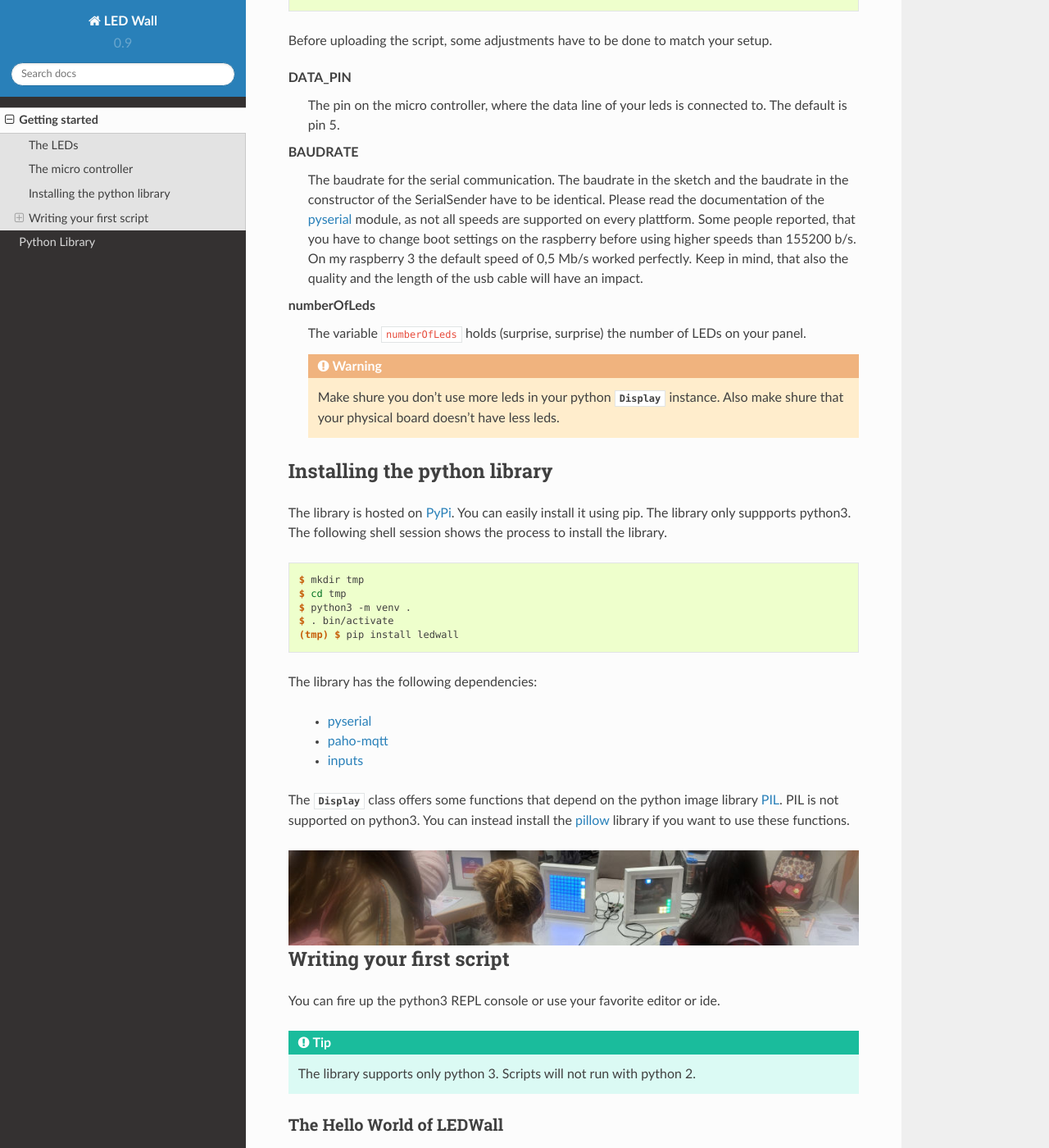
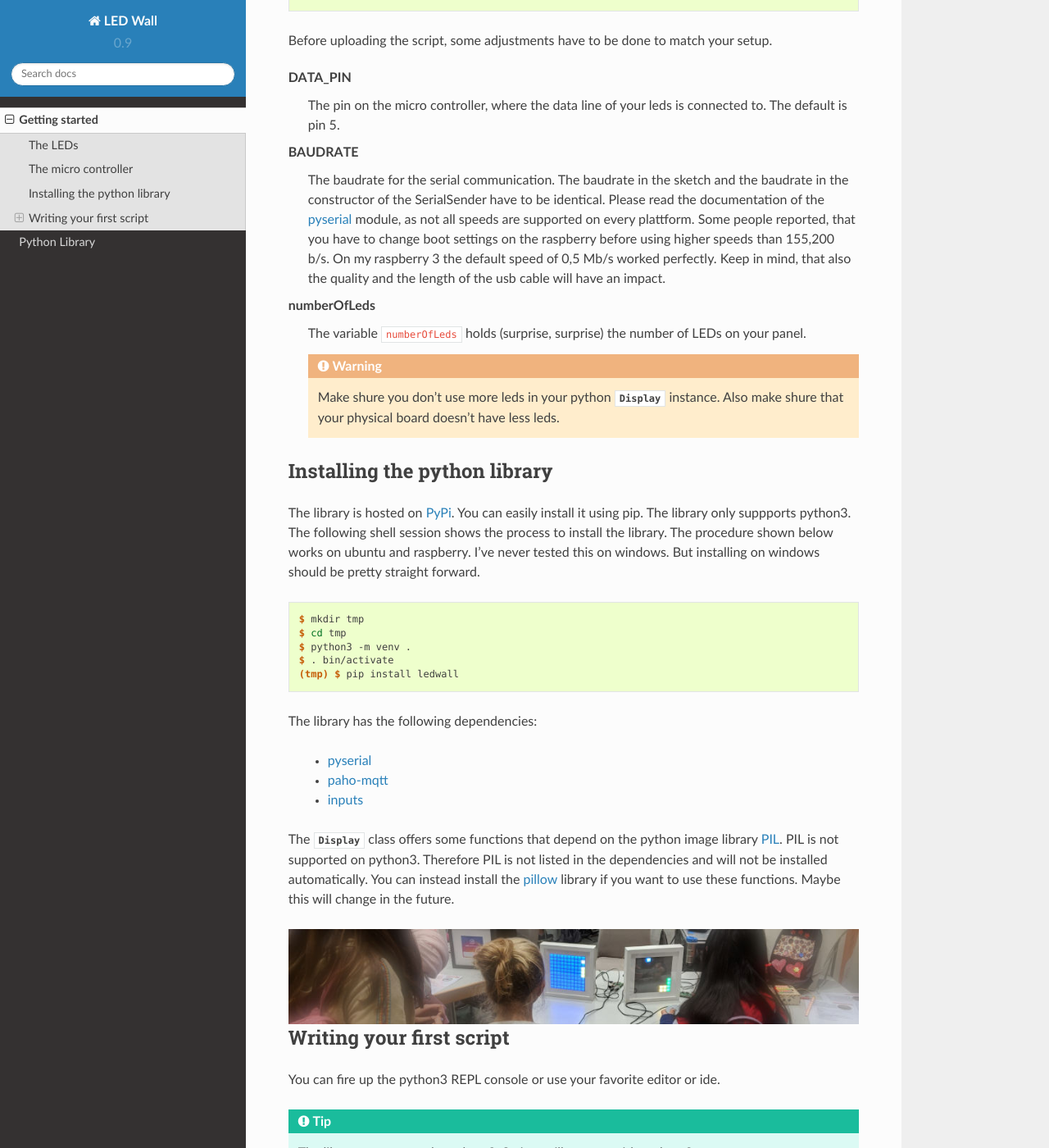
Before and after one commit to FirstKlaas/LEDWall, a Sphinx documentation site: the page built from doc/source/getting_started.rst, in a window 1280 px wide and 1400 px high, scrolled down 1290 px. Shown: the whole window at 82% size. Built offline with Sphinx 7.4.7 and the Read the Docs theme 2.0.0, drawn with Linux system fonts in a browser that asks for light colours.

Commit message:
RTD (minor typos fixed)

```diff
--- a/doc/source/getting_started.rst
+++ b/doc/source/getting_started.rst
@@ -68,7 +68,7 @@ BAUDRATE
     of the `pyserial <https://pypi.org/project/pyserial/>`_ module,
     as not all speeds are supported on every plattform. Some people
     reported, that you have to change boot settings on the raspberry
-    before using higher speeds than 155200 b/s. On my raspberry 3 the
+    before using higher speeds than 155,200 b/s. On my raspberry 3 the
     default speed of 0,5 Mb/s worked perfectly. Keep in mind, that
     also the quality and the length of the usb cable will have an impact.
 
@@ -86,7 +86,9 @@ Installing the python library
 
 The library is hosted on `PyPi <https://pypi.org/project/ledwall/>`_. You can
 easily install it using pip. The library only suppports python3. The following
-shell session shows the process to install the library.
+shell session shows the process to install the library. The procedure shown
+below works on ubuntu and raspberry. I've never tested this on windows. But
+installing on windows should be pretty straight forward.
 
 .. code-block:: console
 
@@ -105,9 +107,12 @@ The library has the following dependencies:
 The :class:`~ledwall.components.Display` class offers some
 functions that depend on the
 python image library `PIL <https://pypi.org/project/PIL/>`_.
-PIL is not supported on python3. You can instead install
+PIL is not supported on python3. Therefore PIL is not listed
+in the dependencies and will not be installed automatically.
+You can instead install
 the `pillow <https://pypi.org/project/Pillow/>`_ library if you
-want to use these functions.
+want to use these functions. Maybe this will change in the
+future.
 
 .. figure:: img/led_makefair_800_133.jpg
        :alt: LED Panel
```
